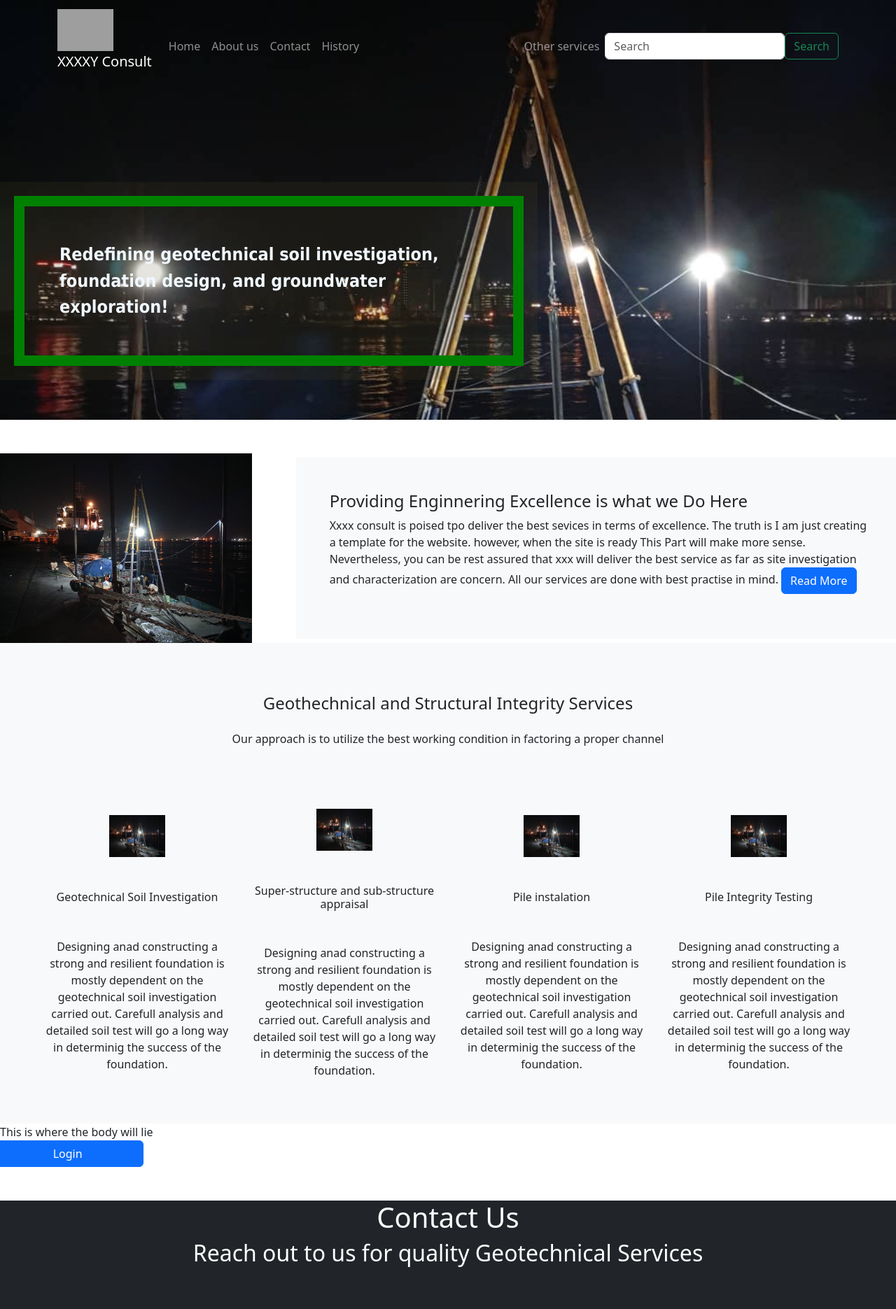
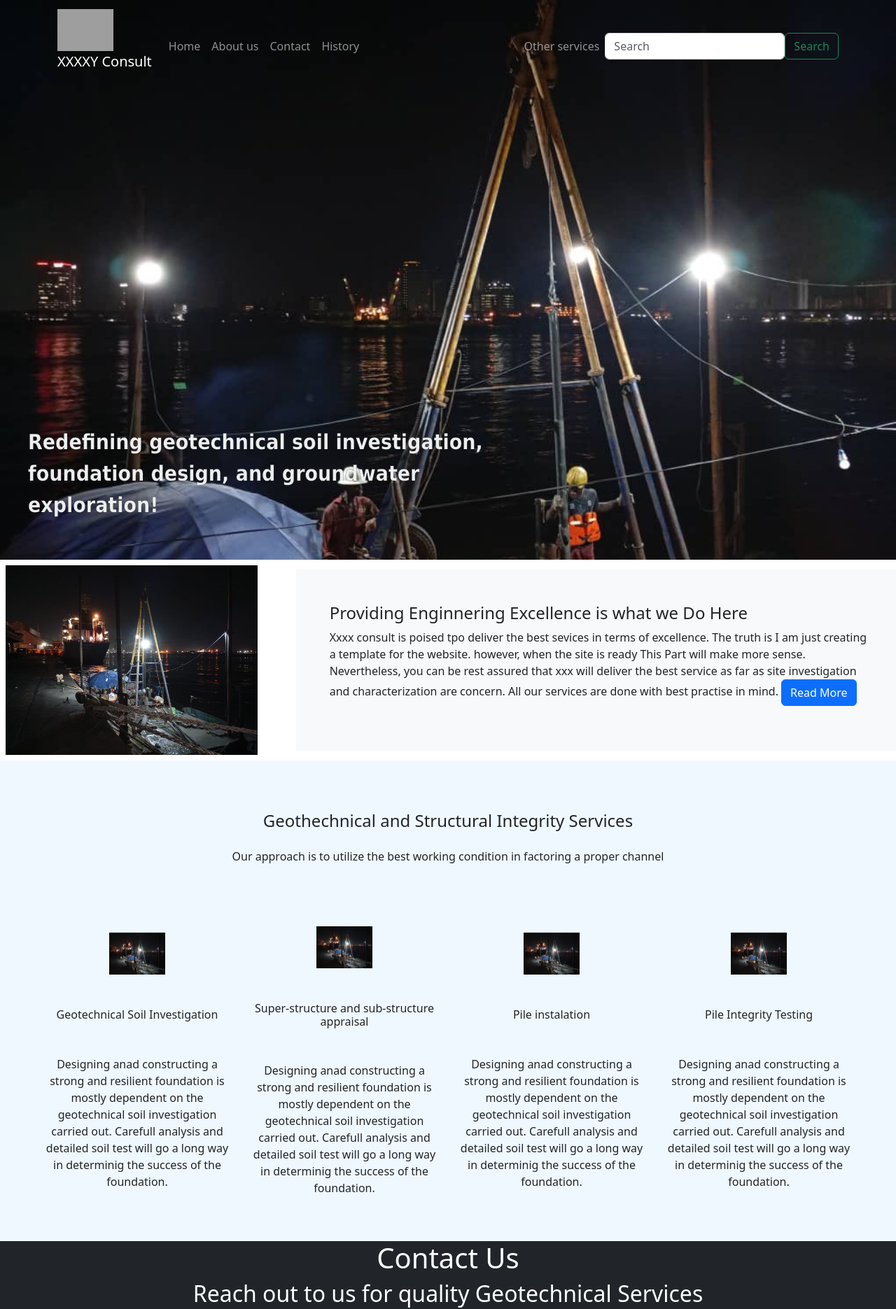
Before and after one commit to lecxis/terrakon, a React (Create React App) app: page / in a window 1280 px wide. Shown: the top 1871 px of the page at 70% size. Built offline with nearby package versions, Linux system fonts and the light colour scheme; grey boxes are pictures that could not be loaded.

Commit message:
header and body modified website more matured

```diff
--- a/src/App.css
+++ b/src/App.css
@@ -53,24 +53,45 @@ a{
 }
  */
 /* main part of the intro*/
+.parent{
+  position: relative;
+  border: '17px solid green';
+}
+.intro-body{
+  position: 'absolute';
+  bottom: '0'; left: '0' ;
+  /*display: flex;
+  /*background-color: aquamarine;
+  /*background-color: hsla(50, 33%, 25%, 15%); */
 
-.intro-body{
-  margin-top: 10%;
-  display: flex;
-  background-color: aquamarine;
-  background-color: hsla(50, 33%, 25%, 15%);
-  width: 60%;
+  width: 65%;
   filter: alpha(opacity=50);
 
 }
 .intro-body p{
-  font-size: 25px;
+  font-size: 30px;
     font-family:  Tahoma, Geneva, Verdana, sans-serif;
     font-weight: 600;
-    color:aliceblue;
-    border: 15px solid green;
+   color:rgb(236, 238, 240);
+     /*border: 15px solid green;*/
+   padding: 40px;
+    /*margin: 20px;*/
+     -webkit-text-stroke-width: 0.2px; /* Adjust the width as needed */
+  -webkit-text-stroke-color: #000;
+}
 
-    padding: 50px;
-    margin: 20px;
+.activities{
+  background-color: aliceblue;
+}
 
+@media (max-width: 600px) { /* For screens smaller than 480px */
+  .intro-body{
+  margin-top: 60%;
+   width: 80%;
+  }
+  .intro-body p {
+    font-size: 20px;
+     padding: 5px;
+    margin: 10px;
+  }
 }
--- a/src/components/contact.js
+++ b/src/components/contact.js
@@ -6,7 +6,7 @@ function HomeComponent() {
 
 
     return (
-        <div className="my-5 bg-dark text-white"  id="Contact">
+        <div className=" bg-dark text-white"  id="Contact">
 
       <Row className="align-items-center">
         <Col className="text-center" >
@@ -20,7 +20,7 @@ function HomeComponent() {
       </Row>
 
 
-     <Row className=' p-5 '>
+     <Row className=' p-3 '>
        <Col md={6}>
         <h2 className="ps-2"> Get in touch</h2>
 
--- a/src/components/header.js
+++ b/src/components/header.js
@@ -34,12 +34,13 @@ export default function Header() {
 // <p>Redefining soil testing and ground water exploration</p>
 // </div>
 // </header>
-<div style={{
+<div className="position-relative" style={{
              backgroundImage: `url(${process.env.PUBLIC_URL + '/asset/images/drillers-rig.jpg'})`,
               backgroundRepeat: 'no-repeat',
-           height: '600px',
-           backgroundSize: 'cover',
-           width:'100%'
+               backgroundSize: 'cover',
+           height: '100vh',
+           width:'100%',
+
 
         }}>
   <Navbar expand="lg" className="navbar-dark" >
@@ -76,8 +77,8 @@ export default function Header() {
         </Container>
   </Navbar>
 
-  <div className="intro-body">
-<p>Redefining geotechnical soil investigation, foundation design,
+  <div className="intro-body position-absolute bottom-0 left-50">
+<p >Redefining geotechnical soil investigation, foundation design,
    and groundwater exploration!</p>
 </div>
 
--- a/src/components/homeComponent.js
+++ b/src/components/homeComponent.js
@@ -40,7 +40,7 @@ fetch('https://htacapi.onrender.com/api/defaulthtac/Account/authenticate',
 
   return (
 
-    <div className='my-5'>
+    <div className='my-0'>
     <Row className="align-items-center">
         <Col sm={8} className="mx-auto bg-light p-5">
         <h4> Providing Enginnering Excellence is what we Do Here</h4>
@@ -57,13 +57,13 @@ fetch('https://htacapi.onrender.com/api/defaulthtac/Account/authenticate',
         <img
     src={process.env.PUBLIC_URL + '/asset/images/ship-rig.jpg'}
          alt="Rig beside a ship" width = "360"
-         className="img-fluid m-6"
+         className="img-fluid m-2"
 
        />
         </Col>
       </Row>
 
-      <Row className="mx-auto bg-light p-4">
+      <Row className="mx-auto  p-4 activities">
 
         <Col xs={12} className="text-center"  >
              <h4 className="mt-5"> Geothechnical and  Structural Integrity Services</h4>
@@ -138,13 +138,13 @@ fetch('https://htacapi.onrender.com/api/defaulthtac/Account/authenticate',
 
       </Row>
 
-        This is where the body will lie
+      {/* This is where the body will lie
 
         <Row md={6}>
          <Button outline onClick={()=>{clickMe('buut')}} >
           <span className="fa fa-sign-in fa-lg"></span> Login</Button>
         </Row>
-
+       */}
     </div>
   )};
 
```
